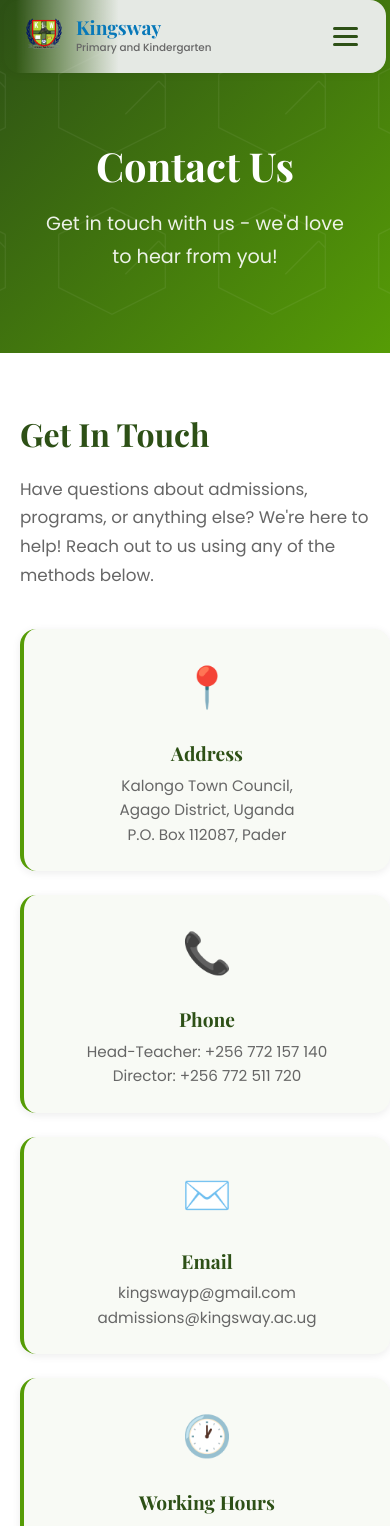
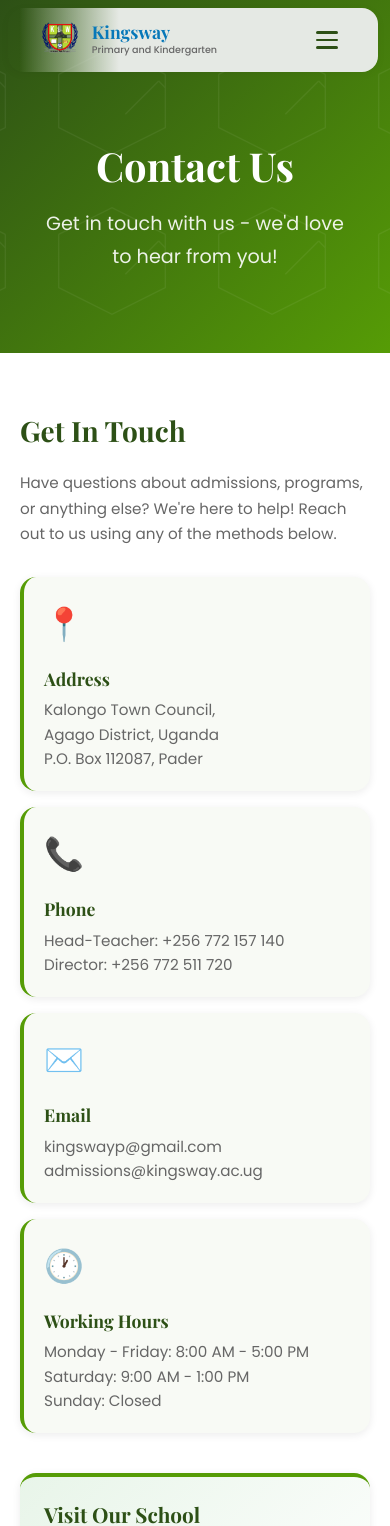
Before and after one commit to JayNaw/kingsway-website, a React (Vite) app: page /contact in a window 390 px wide. Shown: the top 1526 px of the page. Built offline with nearby package versions, Linux system fonts and the light colour scheme.

Commit message:
Refactor Navbar and Contact styles for improved responsiveness and layout

```diff
--- a/src/components/Navbar.css
+++ b/src/components/Navbar.css
@@ -8,8 +8,9 @@
   background: linear-gradient(to right, rgba(117, 250, 76, 0) 3%, rgb(229, 233, 228) 30%);
   transition: var(--transition);
   box-shadow: 0 2px 8px rgba(0, 0, 0, 0.05);
-  margin: 2% 5%;
+  margin: 2% 3%;
   border-radius: 2rem;
+  width: 95%;
 }
 
 .navbar.scrolled {
@@ -64,7 +65,7 @@
 .nav-menu {
   display: flex;
   align-items: center;
-  gap: 32px;
+  gap: 20px;
   flex: 1;
   justify-content: center;
 }
@@ -99,7 +100,6 @@
   width: 100%;
 }
 
-/* Remove apply button completely on all smaller devices */
 .apply-btn {
   white-space: nowrap;
 }
@@ -139,20 +139,22 @@
 @media (max-width: 968px) {
   .nav-menu {
     position: fixed;
-    top: 82px;
-    left: 0;
-    right: 0;
+    top: 75px;
+    left: 3%;
+    right: 3%;
     background: var(--white);
     flex-direction: column;
-    padding: 30px 15px; /* ensure menu stays inside screen edges */
-    gap: 20px;
+    padding: 2px;
+    gap: 1px;
     box-shadow: var(--shadow-lg);
     transform: translateY(-100%);
     opacity: 0;
     visibility: hidden;
     transition: var(--transition);
-    border-radius: 2rem;
-    margin: 2% 5%;
+    border-radius: 1.5rem;
+    max-height: 80vh;
+    overflow-y: auto;
+    width: auto;
   }
 
   .nav-menu.active {
@@ -165,30 +167,40 @@
     display: flex;
   }
 
-  /* Remove apply button completely */
   .apply-btn {
     display: none;
   }
 
   .nav-link {
-    font-size: 1.1rem;
+    font-size: 1rem;
     text-align: center;
   }
 
-  .navbar {
-    margin: 0 2%;
-    border-radius: 1.5rem;
+  .logo img {
+    width: 45px;
+    height: 45px;
+  }
+
+  .logo-name {
+    font-size: 1.3rem;
+  }
+
+  .logo-tagline {
+    font-size: 0.7rem;
   }
 }
 
 /* ---------- MOBILE DEVICES ---------- */
 @media (max-width: 480px) {
-  .logo-name {
-    font-size: 1.2rem;
+  .navbar {
+    margin: 2% 2%;
+    border-radius: 1rem;
+    padding: 0 12px;
   }
 
-  .logo-tagline {
-    font-size: 0.65rem;
+  .navbar-content {
+    gap: 8px;
+    padding: 12px 0;
   }
 
   .logo img {
@@ -196,17 +208,28 @@
     height: 40px;
   }
 
+  .logo-name {
+    font-size: 1.1rem;
+  }
+
+  .logo-tagline {
+    font-size: 0.6rem;
+  }
+
+  .nav-menu {
+    left: 2%;
+    right: 2%;
+    top: 68px;
+    padding: 20px;
+    gap: 12px;
+  }
+
   .nav-link {
     font-size: 0.95rem;
   }
 
-  .navbar {
-    margin: 0 1%;
-    border-radius: 1rem;
-  }
-
-  .nav-menu {
-    padding: 20px 10px; /* extra safe padding to avoid overflowing */
-    gap: 15px;
+  .mobile-menu-toggle span {
+    width: 22px;
+    height: 2.5px;
   }
 }
--- a/src/pages/About.css
+++ b/src/pages/About.css
@@ -4,7 +4,6 @@
   text-align: center;
   color: var(--white);
   overflow: hidden;
-
   background: linear-gradient(
     135deg,
     var(--dark-green),
--- a/src/pages/Contact.css
+++ b/src/pages/Contact.css
@@ -3,6 +3,11 @@
   grid-template-columns: 1fr 1fr;
   gap: 50px;
   align-items: start;
+}
+
+.contact-info {
+  display: flex;
+  flex-direction: column;
 }
 
 .contact-info h2,
@@ -21,8 +26,10 @@
 
 .info-cards {
   display: grid;
+  grid-template-columns: 1fr;
   gap: 24px;
   margin-bottom: 40px;
+  width: 100%;
 }
 
 .info-card {
@@ -34,6 +41,7 @@
   box-shadow: var(--shadow-sm);
   transition: var(--transition);
   border-left: 4px solid var(--primary-green);
+  width: 100%;
 }
 
 .info-card:hover {
@@ -44,6 +52,16 @@
 .info-icon {
   font-size: 2.5rem;
   flex-shrink: 0;
+  display: flex;
+  align-items: center;
+  justify-content: center;
+  min-width: 50px;
+}
+
+.info-content {
+  flex: 1;
+  display: flex;
+  flex-direction: column;
 }
 
 .info-content h4 {
@@ -65,6 +83,12 @@
   border-radius: var(--border-radius);
   box-shadow: var(--shadow-sm);
   border-top: 4px solid var(--primary-green);
+  transition: var(--transition);
+  width: 100%;
+}
+
+.visit-note:hover {
+  box-shadow: var(--shadow-md);
 }
 
 .visit-note h3 {
@@ -115,6 +139,9 @@
   font-size: 0.95rem;
   font-family: 'Poppins', sans-serif;
   transition: var(--transition);
+  background: var(--white);
+  width: 100%;
+  box-sizing: border-box;
 }
 
 .form-group input:focus,
@@ -124,19 +151,45 @@
   box-shadow: 0 0 0 3px rgba(118, 184, 42, 0.1);
 }
 
+.form-group input:valid,
+.form-group textarea:valid {
+  border-color: var(--primary-green);
+}
+
 .form-group textarea {
   resize: vertical;
   min-height: 120px;
+  font-family: 'Poppins', sans-serif;
 }
 
 .contact-form button {
   width: 100%;
   padding: 16px;
   font-size: 1rem;
+  background: var(--primary-green);
+  color: var(--white);
+  border: none;
+  border-radius: 8px;
+  font-weight: 600;
+  cursor: pointer;
+  transition: var(--transition);
+  font-family: 'Poppins', sans-serif;
+  box-sizing: border-box;
+}
+
+.contact-form button:hover {
+  background: var(--dark-green);
+  box-shadow: var(--shadow-md);
+  transform: translateY(-2px);
+}
+
+.contact-form button:active {
+  transform: translateY(0);
 }
 
 .map-section {
   background: var(--light-bg);
+  padding: 60px 0;
 }
 
 .map-placeholder {
@@ -150,6 +203,7 @@
   justify-content: center;
   gap: 16px;
   box-shadow: var(--shadow-md);
+  box-sizing: border-box;
 }
 
 .map-icon {
@@ -169,6 +223,7 @@
   color: var(--text-gray);
 }
 
+/* ---------- TABLET ---------- */
 @media (max-width: 968px) {
   .contact-grid {
     grid-template-columns: 1fr;
@@ -177,20 +232,131 @@
 
   .contact-form-container {
     position: static;
+    box-shadow: var(--shadow-sm);
+  }
+
+  .contact-info h2,
+  .contact-form-container h2 {
+    font-size: 1.75rem;
+  }
+
+  .info-cards {
+    gap: 20px;
+  }
+
+  .info-card {
+    padding: 22px;
+    gap: 18px;
+  }
+
+  .info-icon {
+    font-size: 2.2rem;
+    min-width: 45px;
   }
 }
 
+/* ---------- MOBILE ---------- */
 @media (max-width: 580px) {
   .contact-form-container {
-    padding: 30px 20px;
+    padding: 24px;
+  }
+
+  .contact-info {
+    padding: 0;
+  }
+
+  .info-cards {
+    gap: 16px;
   }
 
   .info-card {
+    padding: 20px;
+    gap: 16px;
     flex-direction: column;
-    text-align: center;
+    align-items: flex-start;
+    width: 100%;
+  }
+
+  .info-card:hover {
+    transform: translateX(3px);
+  }
+
+  .info-icon {
+    font-size: 2rem;
+    min-width: auto;
+    align-self: flex-start;
+  }
+
+  .info-content h4 {
+    font-size: 1.1rem;
+  }
+
+  .visit-note {
+    padding: 24px;
+  }
+
+  .contact-intro {
+    font-size: 0.95rem;
+    margin-bottom: 30px;
+  }
+
+  .contact-form button {
+    padding: 14px;
+    font-size: 0.95rem;
   }
 
   .map-placeholder {
     height: 300px;
   }
+
+  .map-icon {
+    font-size: 3rem;
+  }
+
+  .map-placeholder p {
+    font-size: 1rem;
+  }
+
+  .map-placeholder small {
+    font-size: 0.8rem;
+  }
 }
+
+/* ---------- SMALL MOBILE ---------- */
+@media (max-width: 380px) {
+  .contact-form-container {
+    padding: 20px;
+  }
+
+  .contact-info h2,
+  .contact-form-container h2 {
+    font-size: 1.5rem;
+  }
+
+  .info-card {
+    padding: 16px;
+    gap: 12px;
+  }
+
+  .info-icon {
+    font-size: 1.8rem;
+  }
+
+  .info-content h4 {
+    font-size: 1rem;
+  }
+
+  .form-group input,
+  .form-group textarea {
+    padding: 12px 14px;
+    font-size: 0.9rem;
+  }
+
+  .map-placeholder {
+    height: 250px;
+  }
+
+  .contact-intro {
+    font-size: 0.9rem;
+  }
+}
```
